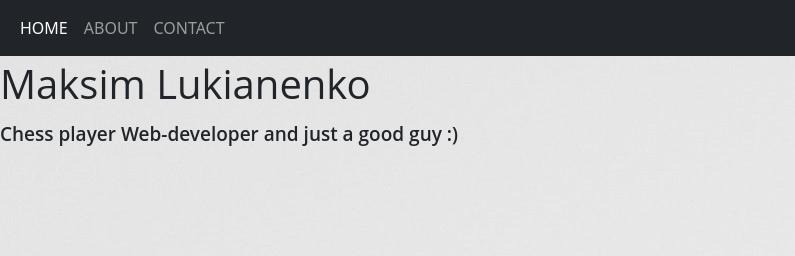
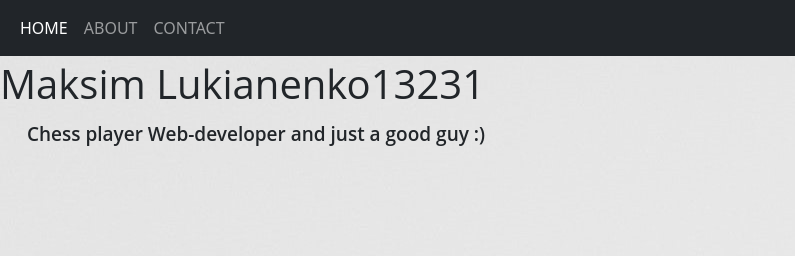
Before and after one commit to Mpanasetckiy/Personal_Page_CYF, a plain HTML site: page index.html in a window 1280 px wide. Shown: the top 256 px of the page, 0-795 px from the left. Drawn offline with nearby package versions, Linux system fonts and the light colour scheme.

Commit message:
Update index.html

```diff
--- a/index.html
+++ b/index.html
@@ -33,7 +33,7 @@
           </nav>
         <div class="header__container">
             <div>
-                <h1>Maksim Lukianenko</h1>
+                <h1>Maksim Lukianenko13231</h1>
                 <p class="container__info">Chess player Web-developer and just a good guy :)</p>
             </div>
             <div>
```
